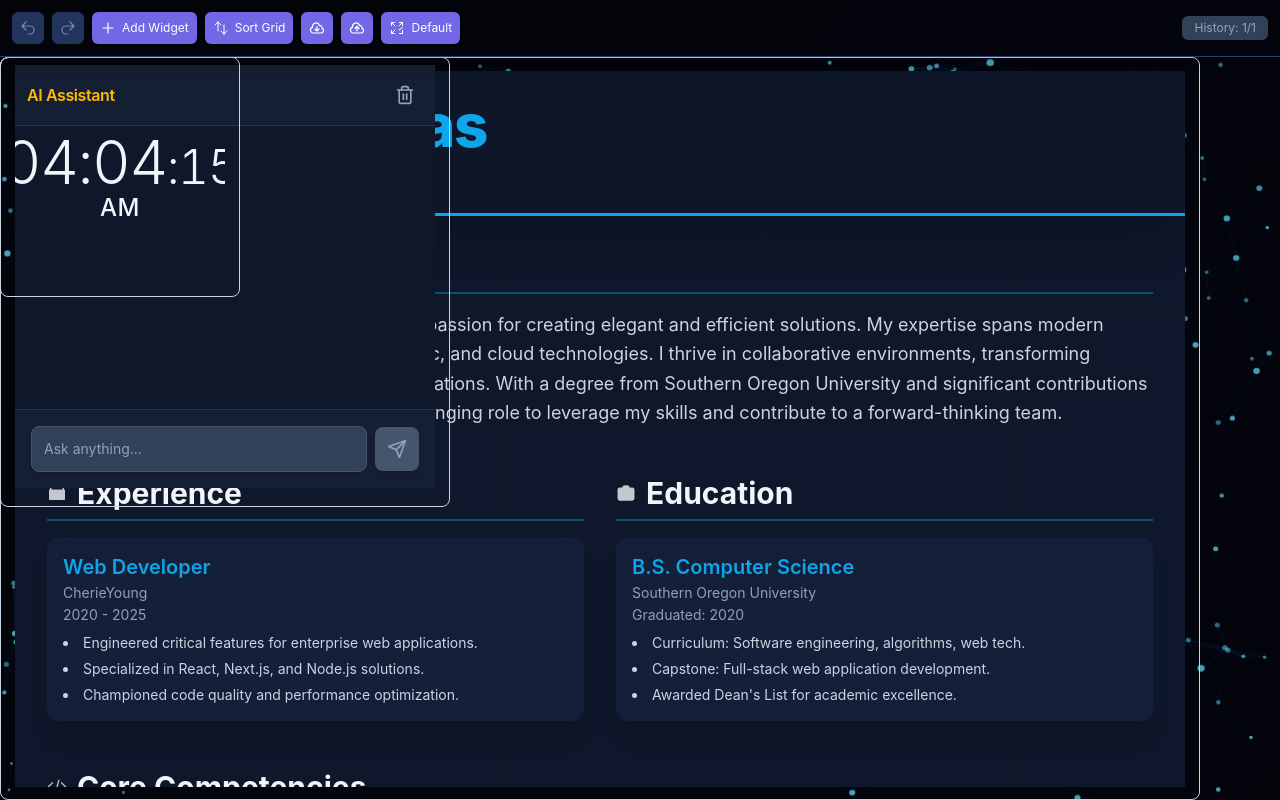
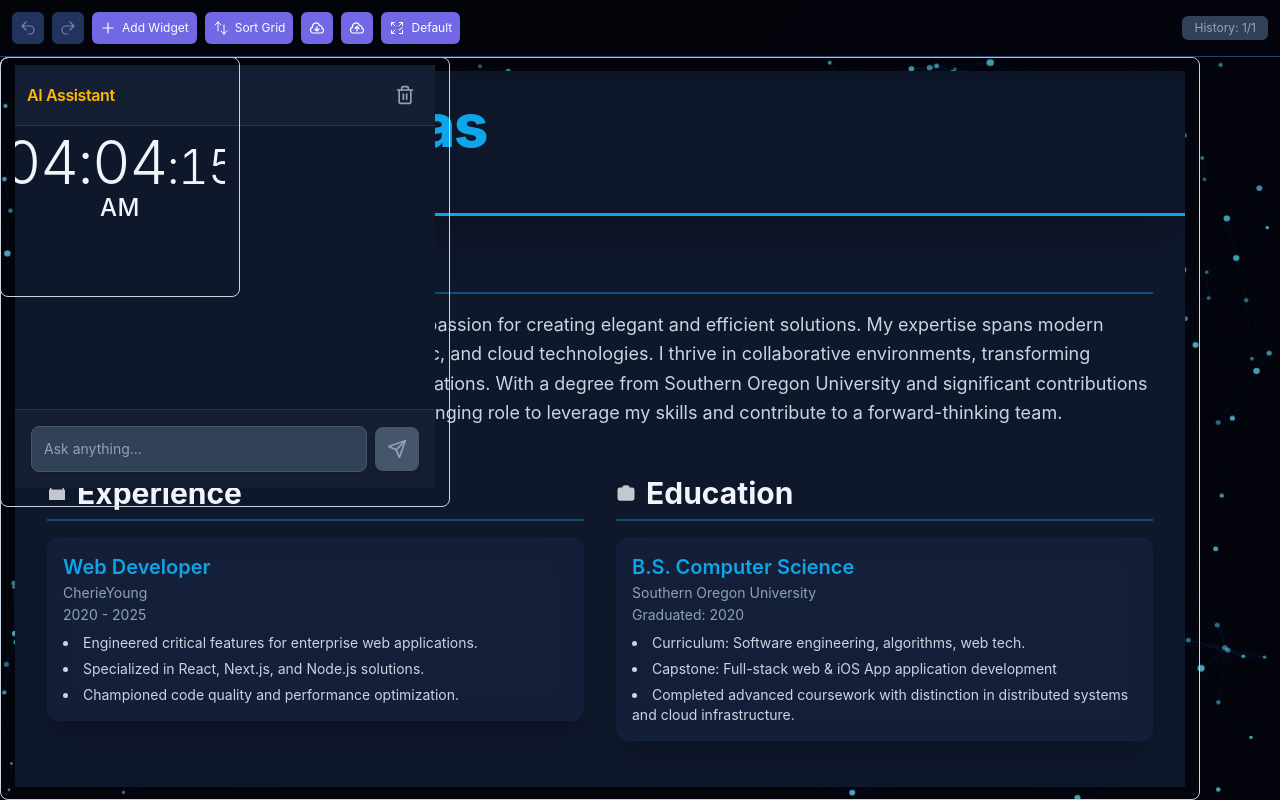
Before and after one commit to Nezreka/widget, a Next.js app: page / in a window 1280 px wide. Built offline with nearby package versions, Linux system fonts and the light colour scheme.

Commit message:
adjust portfolio

```diff
--- a/src/components/PortfolioWidget.tsx
+++ b/src/components/PortfolioWidget.tsx
@@ -260,8 +260,8 @@ const PortfolioWidget: React.FC<PortfolioWidgetProps> = ({ settings, isMobileFul
           {(layoutMode === 'default' || layoutMode === 'detailed') && (
             <ul className={`list-disc list-inside space-y-1.5 text-slate-300 text-sm`}>
                 <li>Curriculum: Software engineering, algorithms, web tech.</li>
-                <li>Capstone: Full-stack web application development.</li>
-                <li>Awarded Dean&apos;s List for academic excellence.</li>
+                <li>Capstone: Full-stack web & iOS App application development </li>
+                <li>Completed advanced coursework with distinction in distributed systems and cloud infrastructure.</li>
             </ul>
           )}
           </div>
```
